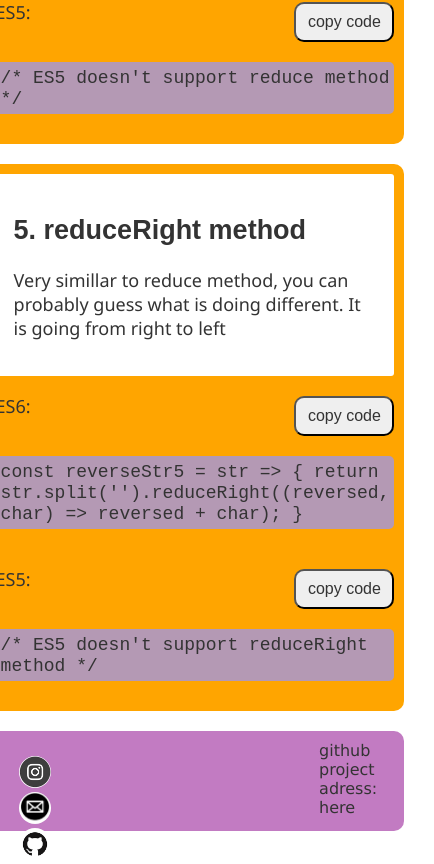
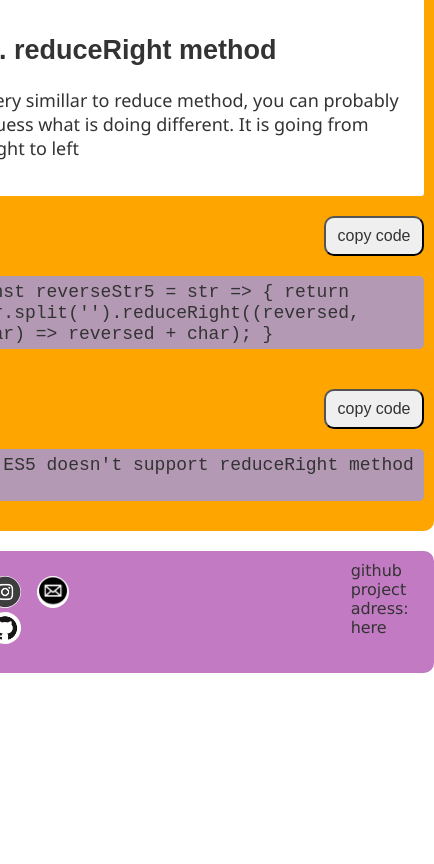
Before and after one commit to gajojr/5-ways-to-reverse-string-in-js, a React (Vite) app: page / in a window 390 px wide. Shown: the part 3049-3913 px from the top of the page, 434 px wide, since content can reach past the window. After the commit the page ends 3730 px from the top, so only its background shows below. Built offline with nearby package versions, Linux system fonts and the light colour scheme.

Commit message:
fixed footer responsivness problem

```diff
--- a/src/styles/Footer.css
+++ b/src/styles/Footer.css
@@ -2,17 +2,16 @@
     margin-top: 20px;
     width: 100%;
     max-width: 650px;
-    height: 100px;
     background-color: rgb(194, 123, 194);
     padding: 10px;
     border-radius: 10px;
     display: flex;
-    align-content: center;
+    align-content: space-between;
 }
 
 .adrese {
     padding: 15px;
-    width: 300px;
+    width: 400px;
 }
 
 .adrese>a {
```
Also changed, not shown: 2 other files (tests, documents, lock files or other folders).
